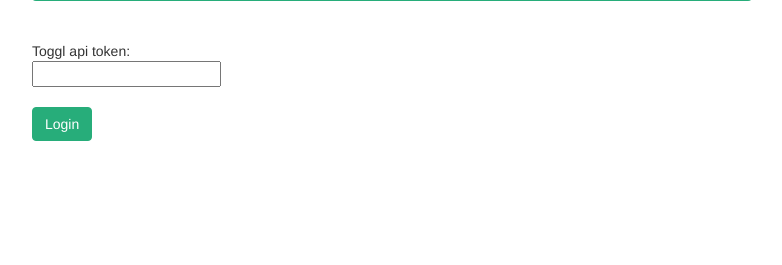
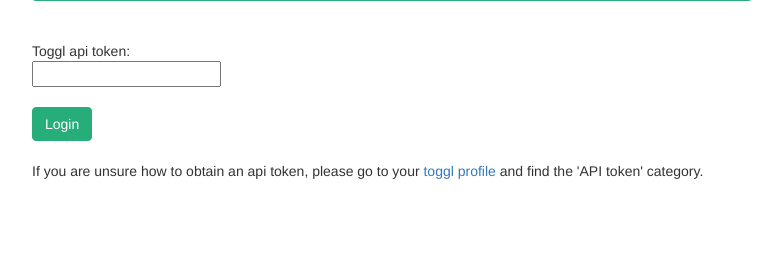
Before and after one commit to skvaryk/pyt_semestral_project, a Flask app: template templates/pages/toggl_register.html in a window 1280 px wide. Shown: the part 172-437 px from the top of the page, without its empty margins (248-1030 px from the left). Run offline with Flask 2, Linux system fonts and the light colour scheme; the template is opened without the code that fills it, so the values that code supplies are empty; parts of the project's set-up code (start-up, migrations or seed data) failed here and were passed over; some libraries are stand-ins or nearby versions.

Commit message:
added links where to find jira and toggl tokens

```diff
--- a/templates/pages/jira_register.html
+++ b/templates/pages/jira_register.html
@@ -12,7 +12,8 @@
 
     <br>
     <p>If you are unsure how to obtain an api token, please refer to the official <a
-            href="https://confluence.atlassian.com/cloud/api-tokens-938839638.html">documentation</a>.</p>
+            href="https://confluence.atlassian.com/cloud/api-tokens-938839638.html" rel="noopener noreferrer"
+            target="_blank">documentation</a>.</p>
 
 </div>
 {% endblock %}
--- a/templates/pages/toggl_register.html
+++ b/templates/pages/toggl_register.html
@@ -10,5 +10,10 @@
         <input class="btn btn-primary" name="submit_button" type="submit" value="Login"/>
     </form>
 
+    <br>
+    <p>If you are unsure how to obtain an api token, please go to your
+        <a href="https://toggl.com/app/profile" rel="noopener noreferrer"
+           target="_blank">toggl profile</a> and find the 'API token' category.</p>
+
 </div>
 {% endblock %}
```
